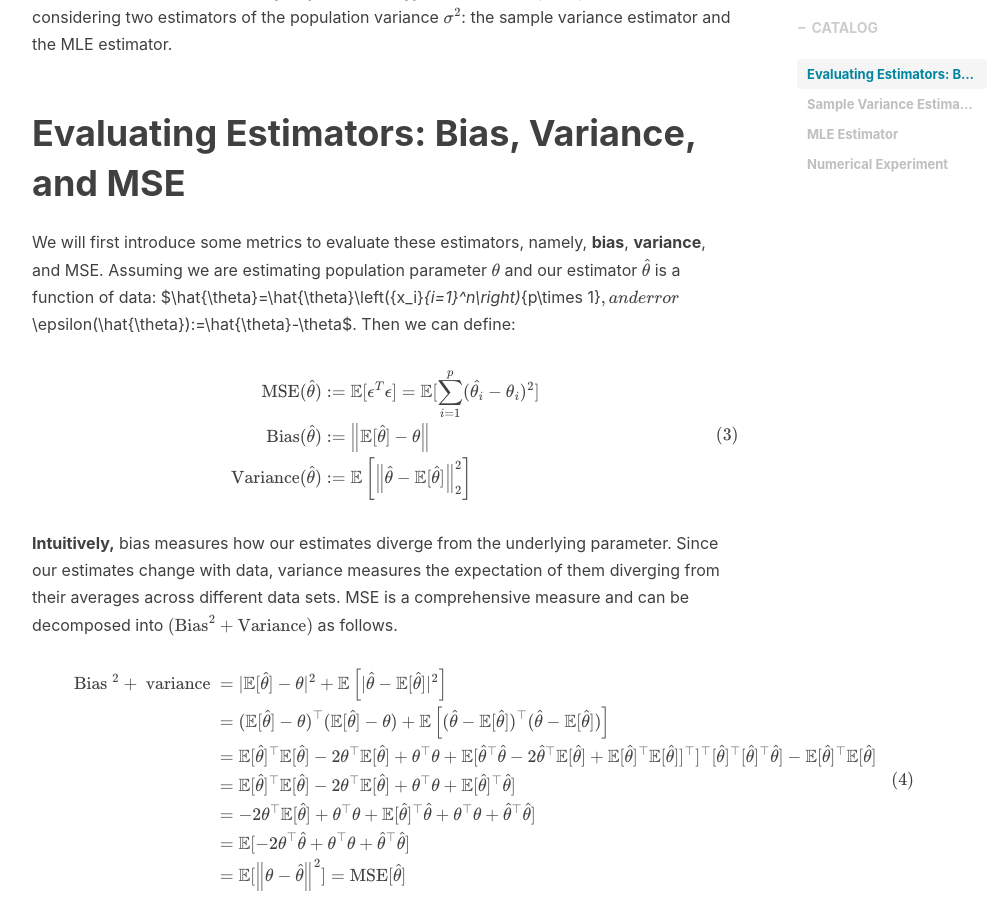
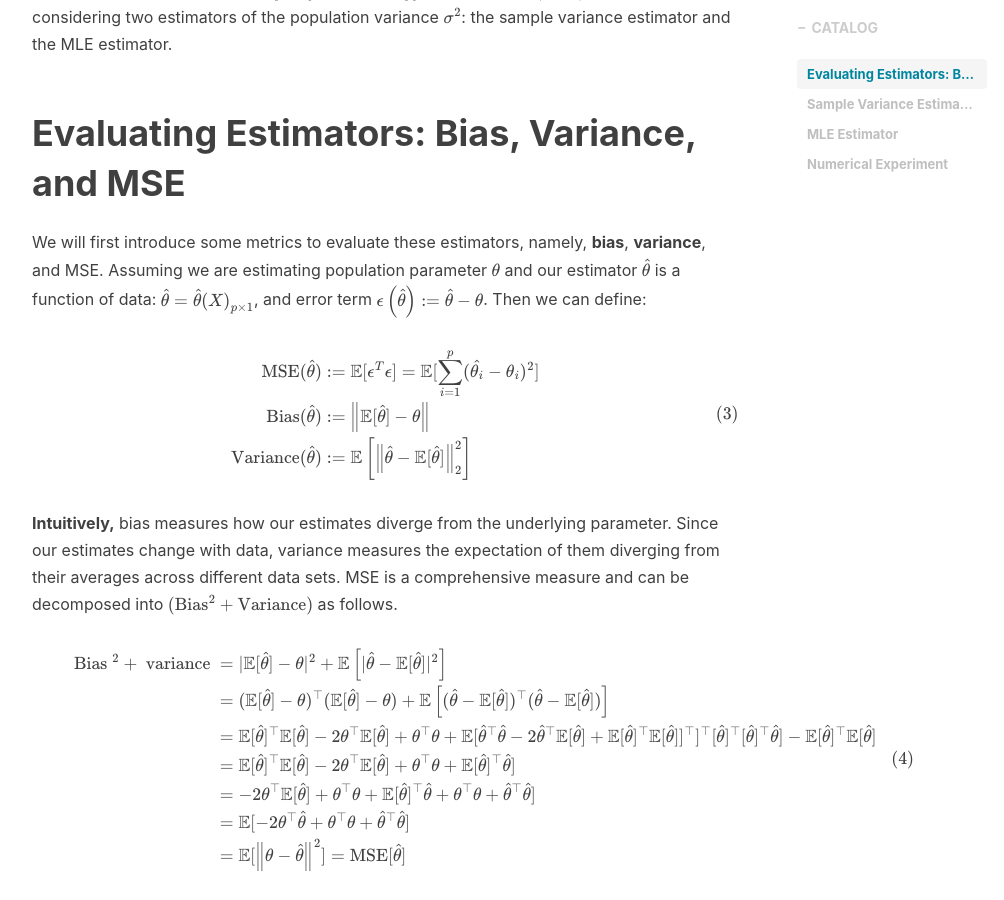
Before and after one commit to KunyuHe/KunyuHe.github.io, a Jekyll site: the page built from _posts/2020-04-19-Estimating-Population-Variance-n-or-(n-1).md, in a window 1280 px wide and 900 px high, scrolled down 1606 px. Shown: the whole window, without its empty margins (233-1237 px from the left). Built offline with Jekyll 4.4.1, drawn with Linux system fonts in a browser that asks for light colours; nearby versions of some CDN libraries; formulas are drawn with MathJax 3; comment, search, counter and statistics services are not loaded.

Commit message:
fix: math rendering in estvar

```diff
--- a/_posts/2020-04-19-Estimating-Population-Variance-n-or-(n-1).md
+++ b/_posts/2020-04-19-Estimating-Population-Variance-n-or-(n-1).md
@@ -37,7 +37,7 @@ Suppose we have a sample $X_{n\times p}=\begin{bmatrix}x_1, x_2, \dots, x_p\end{
 
 # **Evaluating Estimators: Bias, Variance, and MSE**
 
-We will first introduce some metrics to evaluate these estimators, namely, **bias**, **variance**, and MSE. Assuming we are estimating population parameter $\theta$ and our estimator $\hat{\theta}$ is a function of data: $\hat{\theta}=\hat{\theta}\left(\{x_i\}_{i=1}^n\right)_{p\times 1}$, and error $\epsilon(\hat{\theta}):=\hat{\theta}-\theta$. Then we can define:
+We will first introduce some metrics to evaluate these estimators, namely, **bias**, **variance**, and MSE. Assuming we are estimating population parameter $\theta$ and our estimator $\hat{\theta}$ is a function of data: $\hat{\theta}=\hat{\theta}\left(X\right)_{p\times 1}$, and error term $\epsilon\left(\hat{\theta}\right):=\hat{\theta}-\theta$. Then we can define:
 
 \begin{equation}\begin{aligned}
 \operatorname{MSE}(\hat{\theta})&:=\mathbb{E}[\epsilon^T \epsilon]=\mathbb{E}[\sum_{i=1}^p (\hat{\theta_i}-\theta_i)^2] \\\ \operatorname{Bias}(\hat{\theta})&:=\left\Vert\mathbb{E}[\hat{\theta}]-\theta\right\Vert \\\ \operatorname{Variance}(\hat{\theta})&:=\mathbb{E}\left[\left\Vert\hat{\theta}-\mathbb{E}[\hat{\theta}]\right\Vert_{2}^{2}\right] \end{aligned}\end{equation}
```
